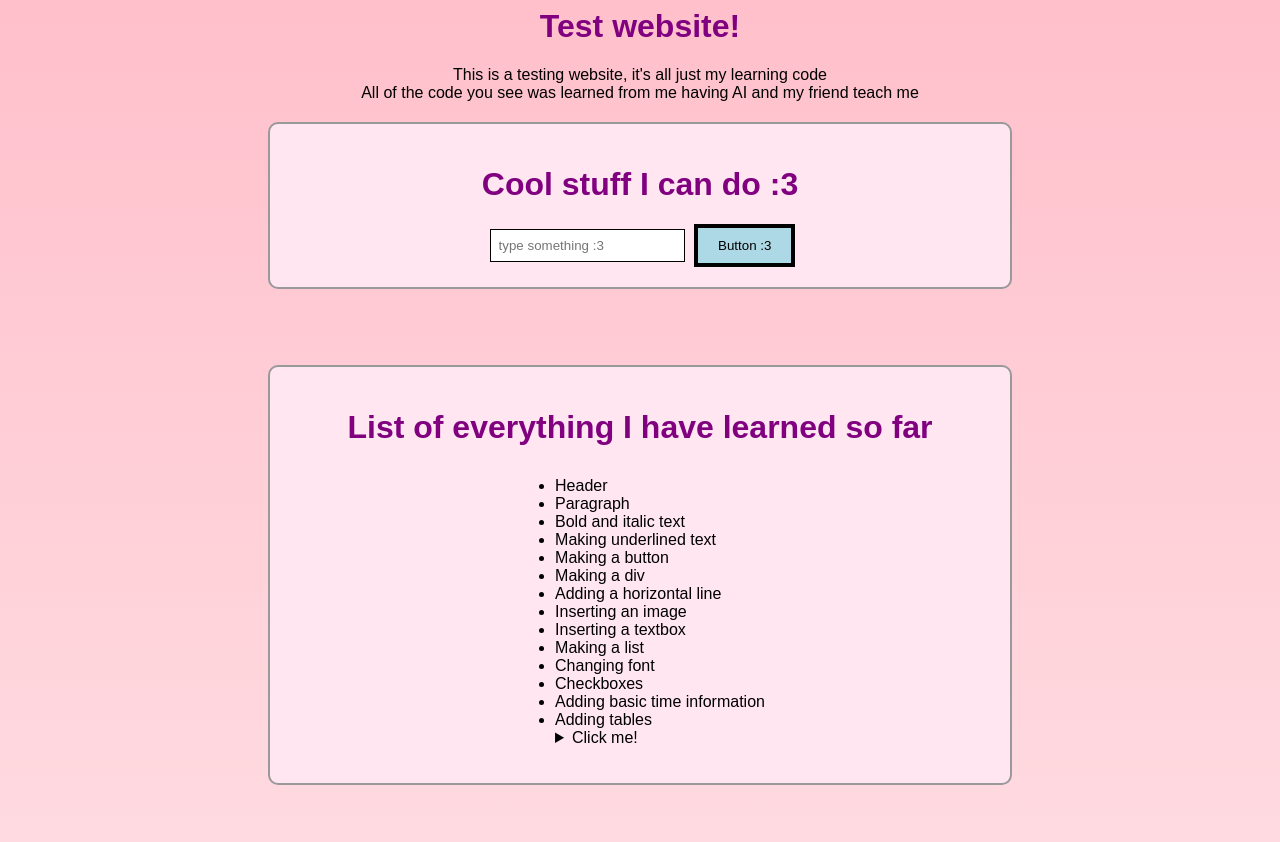
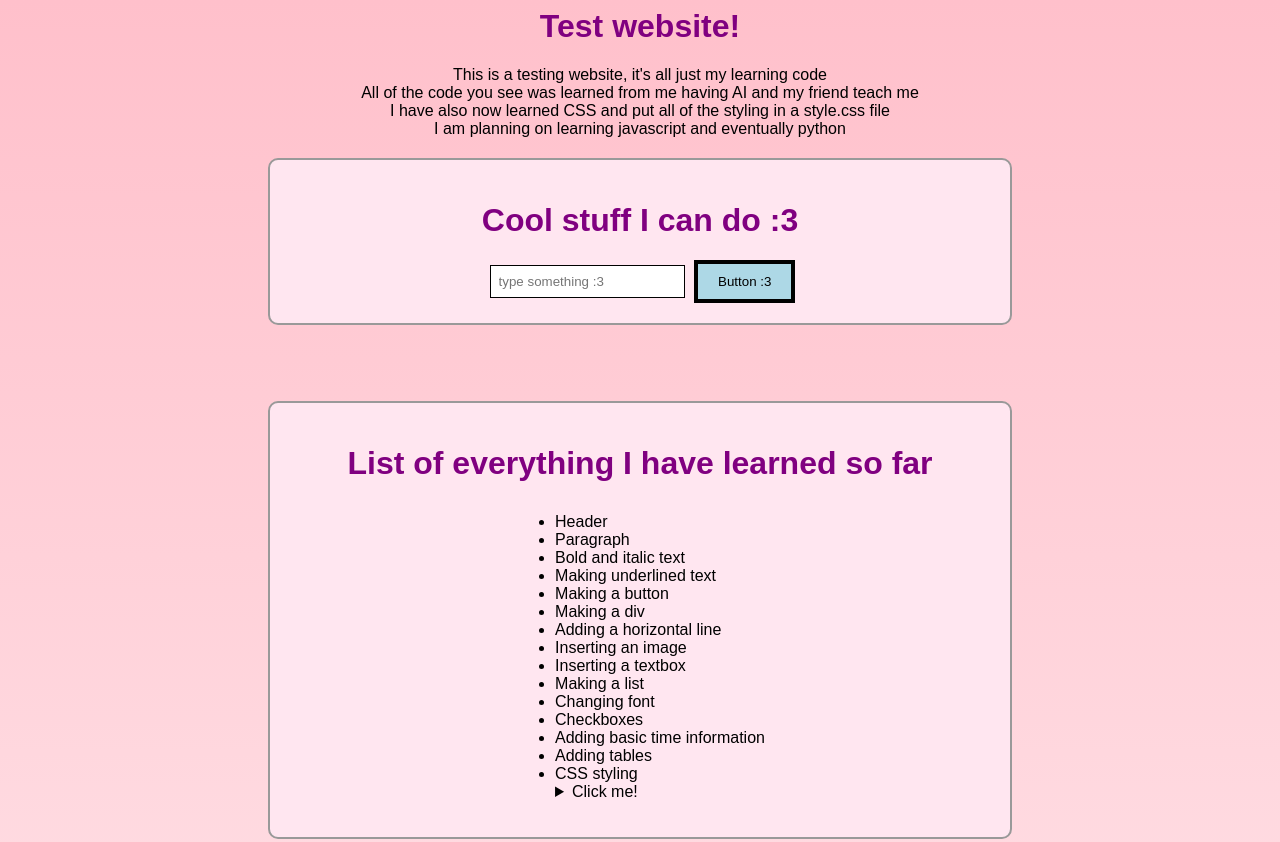
Before and after one commit to Woah865/woah865.github.io, a plain HTML site: page index.html in a window 1280 px wide. Shown: the top 842 px of the page. Drawn offline with Linux system fonts and the light colour scheme.

Commit message:
Update index.html

```diff
--- a/index.html
+++ b/index.html
@@ -7,7 +7,9 @@
 <body>
   <h1>Test website!</h1>
   <p>This is a testing website, it's all just my learning code<br>
-  All of the code you see was learned from me having AI and my friend teach me</p>
+  All of the code you see was learned from me having AI and my friend teach me <br>
+  I have also now learned CSS and put all of the styling in a style.css file <br>
+  I am planning on learning javascript and eventually python</p>
   <div>
     <h1>Cool stuff I can do :3</h1>
     <input type="text" placeholder="type something :3">
@@ -32,6 +34,7 @@
       <li>Checkboxes</li>
       <li>Adding basic time information</li>
       <li>Adding tables</li>
+      <li>CSS styling</li>
       <details>
         <summary>Click me!</summary>
         <h4>This is another thing I figured out</h4>
```
